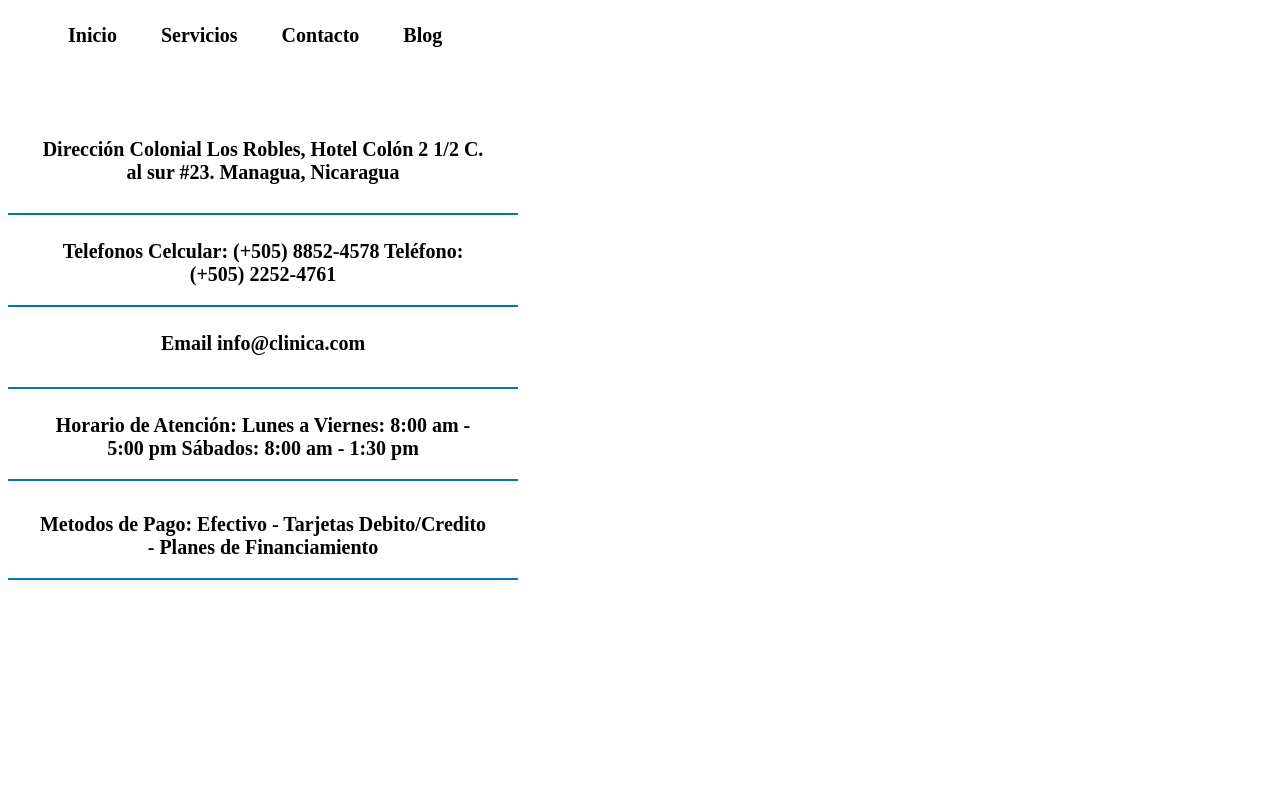
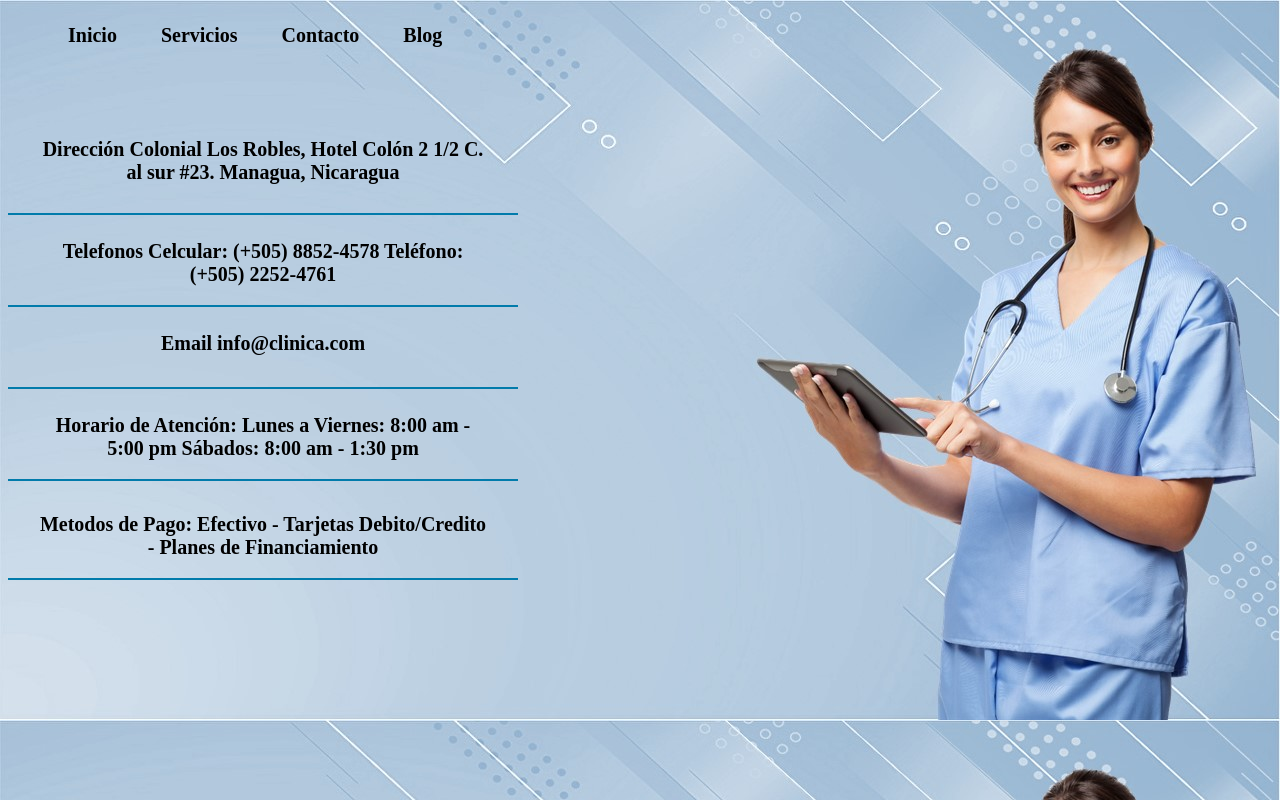
Before and after one commit to RoxanaBaez/contacto.github.io, a plain HTML site: page index.html in a window 1280 px wide. Drawn offline with Linux system fonts and the light colour scheme.

Commit message:
Style.css

```diff
--- a/Style.css
+++ b/Style.css
@@ -1,5 +1,5 @@
 .ContactoM{
-    background-image:url('../js/fondo.jpg');
+    background-image:url('./fondo.jpg');
     background-size: cover;
 }
 
```
